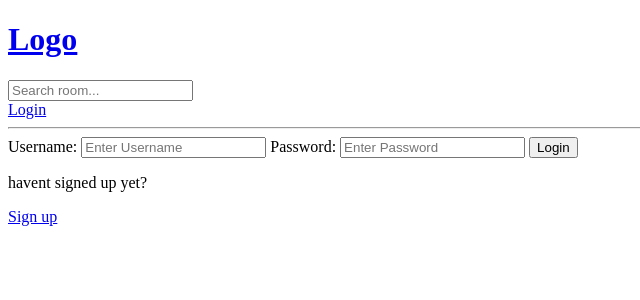
After one commit to Damilola24434/Study-bud, a Django app: page /login/ in a window 1280 px wide. The commit adds this page. Shown: the top 300 px of the page, without its empty margins (0-640 px from the left). Run offline with Django 5.2, Linux system fonts and the light colour scheme.

Commit message:
login,register authentication added

```diff
--- a/base/templates/base/home.html
+++ b/base/templates/base/home.html
@@ -26,14 +26,17 @@
         </div>
 
         <div>
+            <h5>{{room_count}} rooms available</h5>
             <a href="{% url 'create-room' %}">Create Room</a>
 
 
     <div>
         {% for room in rooms %}
              <div>
+                {% if  request.user != room.host %}
                 <a href="{% url 'update-room' room.id %}">Edit</a>
                 <a href="{%url 'delete-room' room.id%}">Delete</a>
+                {% endif %}
                 <span>@{{room.host.username}}</span>
 
                 <h5>{{ room.id }} -- <a href="{% url 'room' room.id %}">{{ room.name }}</a></h5>
--- /dev/null
+++ b/base/templates/base/login_register.html
@@ -0,0 +1,35 @@
+{% extends 'main.html' %}
+{% block content %}
+
+{% if  page == 'login' %}
+<div>
+    <form method="POST" action="">
+        {% csrf_token %}
+        <label>Username:</label>
+        <input type="text" name="username" placeholder="Enter Username"/>
+
+        <label>Password:</label>
+        <input type="password" name="password" placeholder="Enter Password"/>
+
+        <input type="submit" value ="Login"/>
+    </form>
+<p>havent signed up yet?</p>
+<a href ="{%url 'register' %}">Sign up</a>
+</div>
+
+{% else%}
+
+
+
+<div>
+    <form method="POST" action="">
+        {% csrf_token %}
+        {{ form.as_p}}
+        <input type="submit" value ="Register"/>
+    </form>
+    <p>ALready signed up yet?</p>
+<a href ="{%url 'login' %}">Login</a>
+</div>
+
+{% endif%}
+{% endblock content %}
--- a/base/urls.py
+++ b/base/urls.py
@@ -2,6 +2,9 @@ from django.urls import path
 from . import views
 
 urlpatterns = [
+    path('login/' ,views.loginPage, name="login"),
+    path('logout/' ,views.logoutUser, name="logout"),
+     path('register/' ,views.registerPage, name="register"),
     path('', views.home, name='home'),
     path('room/<str:pk>/', views.room, name='room'),
     path('create-room/', views.createRoom, name='create-room'),
--- a/base/views.py
+++ b/base/views.py
@@ -1,15 +1,76 @@
 from django.shortcuts import render, redirect
+from django.http import HttpResponse
+from django.contrib import messages
+from django.contrib.auth.decorators import login_required
+from django.db.models import Q
+from django.contrib.auth.models import User
+from django.contrib.auth import authenticate, login, logout
+from django.contrib.auth.forms import UserCreationForm
 from .models import Room, Topic
 from .forms import RoomForm
 
+def loginPage(request):
+    page= 'login';
+    if request.user.is_authenticated:
+        return redirect('home')
+
+    if request.method == 'POST':
+        username = request.POST.get('username').lower()
+        password = request.POST.get('password')
+
+        try:
+            user = User.objects.get(username=username)
+        except:
+            messages.error(request, 'User does not exist')
+
+        user = authenticate(request, username=username, password=password)
+
+        if user is not None:
+            login(request, user)
+            return redirect('home')
+        else:
+            messages.error(request, 'Username OR password soes not exist')
+
+    context ={'page':page}
+
+    return render(request, 'base/login_register.html', context)
+def logoutUser(request):
+    logout(request)
+    return redirect('home')
+
+
+def registerPage(request):
+    form =  UserCreationForm()
+    if request.method == 'POST':
+        form = UserCreationForm(request.POST)
+        if form.is_valid():
+            user =  form.save(commit=False)
+            user.username = user.username.lower()
+            user.save()
+            login(request, user)
+            return redirect ('home')
+        else:
+            messages.error(request, 'An error occurred during registration')
+
+
+
+    return render(request, 'base/login_register.html', {'form': form})
+
+
 def home(request):
-    q = request.GET.get('q')
-    rooms = Room.objects.filter(topic__name=q)
+    q = request.GET.get('q') if request.GET.get('q')!=None else ''
+
+    rooms = Room.objects.filter(
+        Q(topic__name__contains =q) |
+        Q(name__icontains=q) |
+        Q(description__icontains=q)
+        )
 
     topics= Topic.objects.all()
+    room_count = rooms.count()
 
 
-    context = {'rooms' : rooms, 'topics': topics}
+    context = {'rooms' : rooms, 'topics': topics, 'room_count': room_count}
     return render(request, 'base/home.html', context)
 
 def room(request, pk):
@@ -17,7 +78,9 @@ def room(request, pk):
     context = {'room': room}
     return render(request, 'base/room.html', context)
 
+@login_required(login_url='login')
 def createRoom(request):
+
     form = RoomForm()
     if request.method == 'POST':
         form = RoomForm(request.POST)
@@ -28,9 +91,14 @@ def createRoom(request):
     context = {'form': form}
     return render(request, 'base/room_form.html', context)
 
+@login_required(login_url='login')
 def updateRoom(request, pk):
     room = Room.objects.get(id=pk)
     form = RoomForm(instance=room)
+
+    if request.user != room.host:
+        return HttpResponse('You are not allowed here!!')
+
     if request.method == 'POST':
         form = RoomForm(request.POST, instance=room)
         if form.is_valid():
@@ -40,8 +108,13 @@ def updateRoom(request, pk):
     context = {'form': form}
     return render(request, 'base/room_form.html', context)
 
+@login_required(login_url='login')
 def deleteRoom(request, pk):
     room = Room.objects.get(id=pk)
+
+    if request.user != room.host:
+        return HttpResponse('You are not allowed here!!')
+
     if request.method == 'POST':
         room.delete()
         return redirect('home')
--- a/templates/main.html
+++ b/templates/main.html
@@ -7,6 +7,13 @@
 </head>
 <body>
     {% include 'navbar.html' %}
+    {% if messages %}
+<ul class="messages">
+    {% for message in messages %}
+    <li></li>{{message}}</li>
+    {% endfor %}
+</ul>
+{% endif %}
 
     {% block content %}
     {% endblock content %}
--- a/templates/navbar.html
+++ b/templates/navbar.html
@@ -1,4 +1,14 @@
 <a href="/">
     <h1>Logo</h1>
 </a>
+
+
+<form method="GET" action="{% url 'home' %}">
+<input type="text"  name="q" placeholder="Search room..."/>
+</form>
+{% if request.user.is_authenticated %}
+<a href="{% url 'logout' %}">Logout</a>
+{% else %}
+<a href="{%url 'login' %}">Login</a>
+{% endif %}
 <hr>
```
Also changed, not shown: db.sqlite3.
